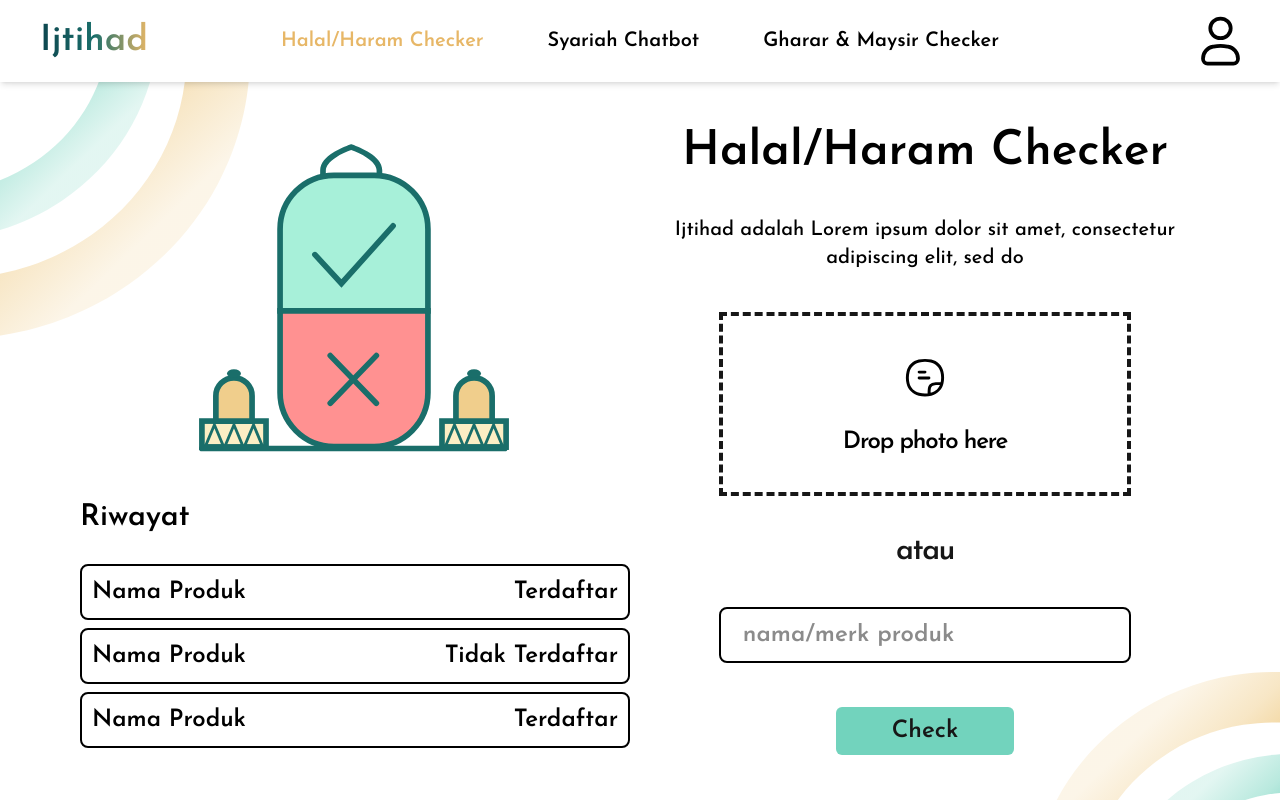
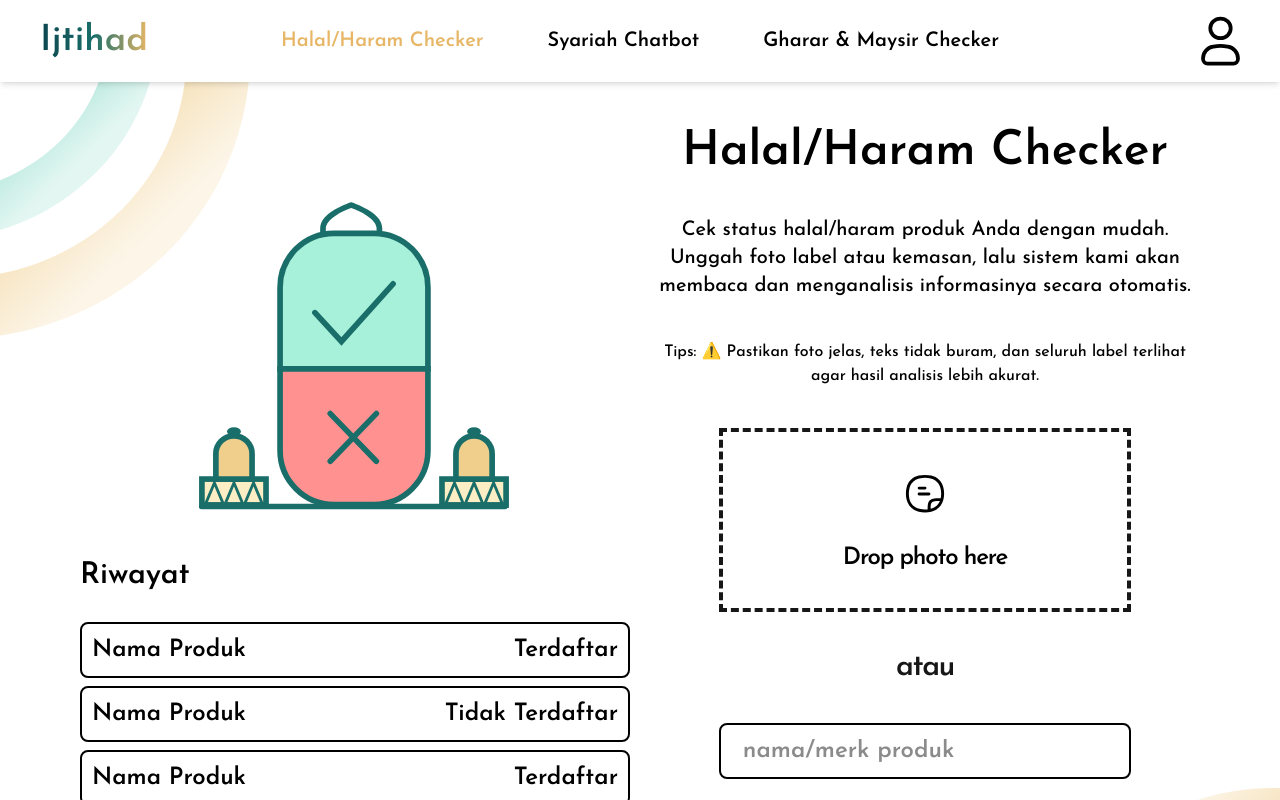
Before and after one commit to anotherbondan/ijtihad-frontend, a Next.js app: page /halal-scan in a window 1280 px wide. Shown: the top 800 px of the page. Built offline with nearby package versions, Linux system fonts and the light colour scheme.

Commit message:
change desc placeholder

```diff
--- a/src/modules/GhararMaysirModule/index.tsx
+++ b/src/modules/GhararMaysirModule/index.tsx
@@ -63,8 +63,7 @@ export default function GhararMaysirModule() {
           Gharar & Maysir Checker
         </h1>
         <p className="w-full text-center justify-start text-black text-xl font-medium lg:hidden">
-          Ijtihad adalah Lorem ipsum dolor sit amet, consectetur adipiscing
-          elit, sed do
+          Alat ini membantu mengidentifikasi klausa bermasalah yang berpotensi mengandung gharar dan maysir. Unggah dokumen (PDF/PNG) atau masukkan teks, dan sistem kami akan memberikan analisis berbasis AI
         </p>
 
         <div className="flex max-lg:flex-col justify-between gap-5">
@@ -101,12 +100,14 @@ export default function GhararMaysirModule() {
               Gharar & Maysir Checker
             </h1>
             <p className="w-full text-center justify-start text-black text-xl font-medium max-lg:hidden">
-              Ijtihad adalah Lorem ipsum dolor sit amet, consectetur adipiscing
-              elit, sed do
+              Alat ini membantu mengidentifikasi klausa bermasalah yang berpotensi mengandung gharar dan maysir. Unggah dokumen (PDF/PNG) atau masukkan teks, dan sistem kami akan memberikan analisis berbasis AI
+            </p>
+            <p className="w-full text-center justify-start text-black text-md font-medium">
+              Tips: ⚠️ Pastikan foto jelas, teks tidak buram, dan seluruh label terlihat agar hasil analisis lebih akurat.
             </p>
 
             <label
-              htmlFor="photo-upload"
+              htmlFor="file-upload"
               className="w-3/4 h-46 border-4 border-dashed flex items-center justify-center cursor-pointer"
             >
               <input
--- a/src/modules/HalalScanModule/index.tsx
+++ b/src/modules/HalalScanModule/index.tsx
@@ -63,14 +63,19 @@ export default function HalalScanModule() {
           Halal/Haram Checker
         </h1>
         <p className="w-full text-center justify-start text-black text-xl font-medium lg:hidden">
-          Ijtihad adalah Lorem ipsum dolor sit amet, consectetur adipiscing
-          elit, sed do
+          Cek status halal/haram produk Anda dengan mudah. Unggah foto label
+          atau kemasan, lalu sistem kami akan membaca dan menganalisis
+          informasinya secara otomatis.
         </p>
 
         <div className="flex max-lg:flex-col justify-between gap-5">
           <div className="w-1/2 max-lg:w-full inline-flex flex-col justify-between lg:justify-center items-center gap-10">
-            <div className="max-lg:w-65 max-lg:h-65 w-80 h-80 p-1" >
-              <img src="/halalscan-logo.svg" alt="logo" className="h-full w-auto"/>
+            <div className="max-lg:w-65 max-lg:h-65 w-80 h-80 p-1">
+              <img
+                src="/halalscan-logo.svg"
+                alt="logo"
+                className="h-full w-auto"
+              />
             </div>
 
             <div className="self-stretch flex flex-col justify-start items-start gap-7">
@@ -101,8 +106,14 @@ export default function HalalScanModule() {
               Halal/Haram Checker
             </h1>
             <p className="w-full text-center justify-start text-black text-xl font-medium max-lg:hidden">
-              Ijtihad adalah Lorem ipsum dolor sit amet, consectetur adipiscing
-              elit, sed do
+              Cek status halal/haram produk Anda dengan mudah. Unggah foto label
+              atau kemasan, lalu sistem kami akan membaca dan menganalisis
+              informasinya secara otomatis.
+            </p>
+
+            <p className="w-full text-center justify-start text-black text-md font-medium">
+              Tips: ⚠️ Pastikan foto jelas, teks tidak buram, dan seluruh label
+              terlihat agar hasil analisis lebih akurat.
             </p>
 
             <label
```
